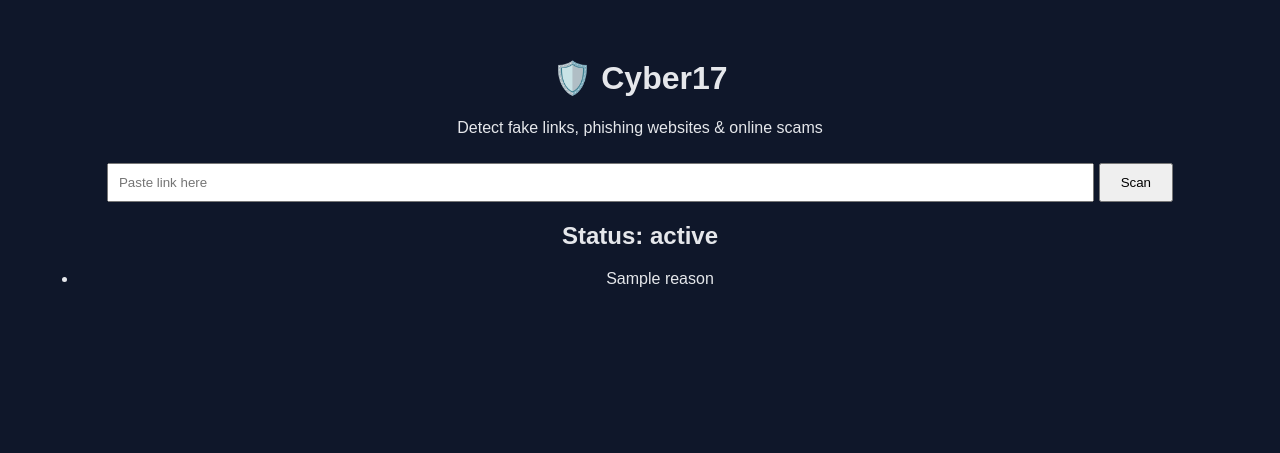
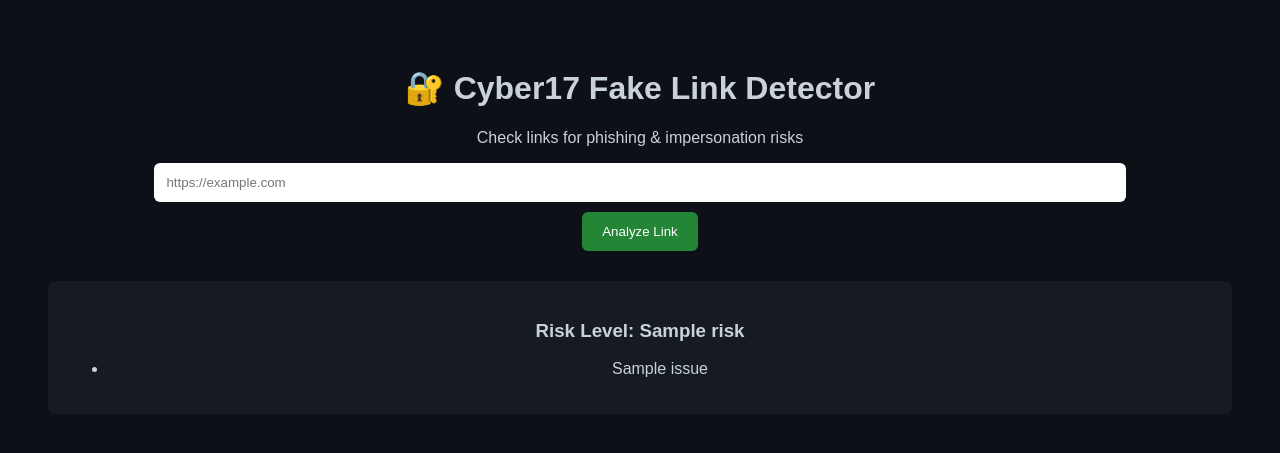
Before and after one commit to 17thedev/cyber17, a Flask app: template cyber17/templates/index.html in a window 1280 px wide. Shown: the top 453 px of the page. Run offline with Flask 3, Linux system fonts and the light colour scheme; the template is opened without the code that fills it: most values are stand-ins (such as "Sample title", 1, 10 or a date in 2020); parts of the project's set-up code (start-up, migrations or seed data) failed here and were passed over.

Commit message:
Prepare Cyber17 for deployment

```diff
--- a/cyber17/app.py
+++ b/cyber17/app.py
@@ -1,15 +1,94 @@
 from flask import Flask, render_template, request
-from scanner.url_scanner import scan_url
+from urllib.parse import urlparse
+import re
+import os
+from datetime import datetime
 
 app = Flask(__name__)
 
+# ---------------- CONFIG ----------------
+PHISHING_KEYWORDS = [
+    "login", "verify", "secure", "update",
+    "account", "confirm", "password", "bank"
+]
+
+SUSPICIOUS_TLDS = [".xyz", ".top", ".tk", ".ml", ".ga"]
+
+REPORT_DIR = "reports"
+os.makedirs(REPORT_DIR, exist_ok=True)
+
+# ---------------- LOGIC ----------------
+def analyze_url(url):
+    parsed = urlparse(url)
+    issues = []
+    score = 0
+
+    if not parsed.scheme:
+        issues.append("Missing URL scheme (http/https)")
+        score += 2
+
+    if parsed.scheme == "http":
+        issues.append("Uses insecure HTTP")
+        score += 2
+
+    domain = parsed.netloc.lower()
+
+    for word in PHISHING_KEYWORDS:
+        if word in domain:
+            issues.append(f"Phishing keyword detected: '{word}'")
+            score += 1
+
+    for tld in SUSPICIOUS_TLDS:
+        if domain.endswith(tld):
+            issues.append(f"Suspicious top-level domain: {tld}")
+            score += 2
+
+    if re.search(r"[0-9]", domain):
+        issues.append("Domain contains numbers (possible impersonation)")
+        score += 1
+
+    if len(domain) > 35:
+        issues.append("Domain length unusually long")
+        score += 1
+
+    risk = "Low"
+    if score >= 5:
+        risk = "High"
+    elif score >= 3:
+        risk = "Medium"
+
+    return issues, risk
+
+def save_report(url, issues, risk):
+    timestamp = datetime.now().strftime("%Y-%m-%d_%H-%M-%S")
+    filename = f"{REPORT_DIR}/scan_{timestamp}.txt"
+
+    with open(filename, "w") as f:
+        f.write("Cyber17 Scan Report\n")
+        f.write("=" * 30 + "\n")
+        f.write(f"URL: {url}\n")
+        f.write(f"Risk Level: {risk}\n\n")
+        f.write("Issues Detected:\n")
+
+        if issues:
+            for issue in issues:
+                f.write(f"- {issue}\n")
+        else:
+            f.write("- No obvious threats detected\n")
+
+# ---------------- ROUTES ----------------
 @app.route("/", methods=["GET", "POST"])
 def index():
     result = None
+    risk = None
+
     if request.method == "POST":
-        url = request.form["url"]
-        result = scan_url(url)
-    return render_template("index.html", result=result)
+        url = request.form.get("url")
+        result, risk = analyze_url(url)
+        save_report(url, result, risk)
 
+    return render_template("index.html", result=result, risk=risk)
+
+# ---------------- RUN ----------------
 if __name__ == "__main__":
-  app.run(host="0.0.0.0", port=5000)
+    app.run(debug=True)
--- a/cyber17/templates/index.html
+++ b/cyber17/templates/index.html
@@ -1,27 +1,67 @@
 <!DOCTYPE html>
 <html>
 <head>
-    <title>Cyber17 | Fake Link Detector</title>
-    <link rel="stylesheet" href="/static/style.css">
+    <title>Cyber17 – Fake Link Detector</title>
+    <style>
+        body {
+            background: #0d1117;
+            color: #c9d1d9;
+            font-family: Arial, sans-serif;
+            text-align: center;
+            padding: 40px;
+        }
+        input {
+            width: 80%;
+            padding: 12px;
+            border-radius: 6px;
+            border: none;
+        }
+        button {
+            padding: 12px 20px;
+            margin-top: 10px;
+            background: #238636;
+            color: white;
+            border: none;
+            border-radius: 6px;
+            cursor: pointer;
+        }
+        .box {
+            margin-top: 30px;
+            background: #161b22;
+            padding: 20px;
+            border-radius: 8px;
+        }
+        .high { color: #ff4d4d; }
+        .medium { color: #ffcc00; }
+        .low { color: #3fb950; }
+    </style>
 </head>
 <body>
-    <h1>🛡️ Cyber17</h1>
-    <p>Detect fake links, phishing websites & online scams</p>
+
+<h1>🔐 Cyber17 Fake Link Detector</h1>
+<p>Check links for phishing & impersonation risks</p>
 
 <form method="POST">
-        <input type="text" name="url" placeholder="Paste link here" required>
-        <button type="submit">Scan</button>
+    <input type="text" name="url" placeholder="https://example.com" required>
+    <br>
+    <button type="submit">Analyze Link</button>
 </form>
 
 {% if result %}
-        <div class="result {{ result.status }}">
-            <h2>Status: {{ result.status }}</h2>
+<div class="box">
+    <h3>Risk Level:
+        <span class="{{ risk|lower }}">{{ risk }}</span>
+    </h3>
     <ul>
-                {% for reason in result.reasons %}
-                    <li>{{ reason }}</li>
+        {% for issue in result %}
+
+     <li>{{ issue }}</li>
+        {% else %}
+            <li>No obvious threats detected</li>
         {% endfor %}
     </ul>
 </div>
 {% endif %}
+
 </body>
 </html>
--- /dev/null
+++ b/render.yaml
@@ -0,0 +1,6 @@
+services:
+  - type: web
+    name: cyber17
+    env: python
+    buildCommand: pip install -r requirements.txt
+    startCommand: gunicorn cyber17.app:app
```
Also changed, not shown: cyber17/scanner/url_scanner.py (+19 -62 lines), README.md, cyber17/__init__.py (added), cyber17/scanner/__init__.py (added). Lines whose indentation alone changed are shown as unchanged.
